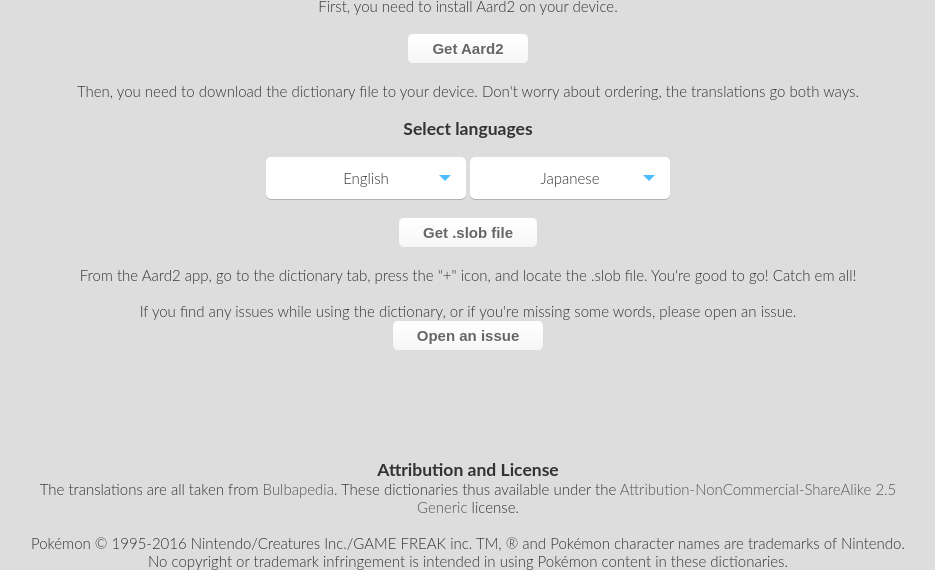
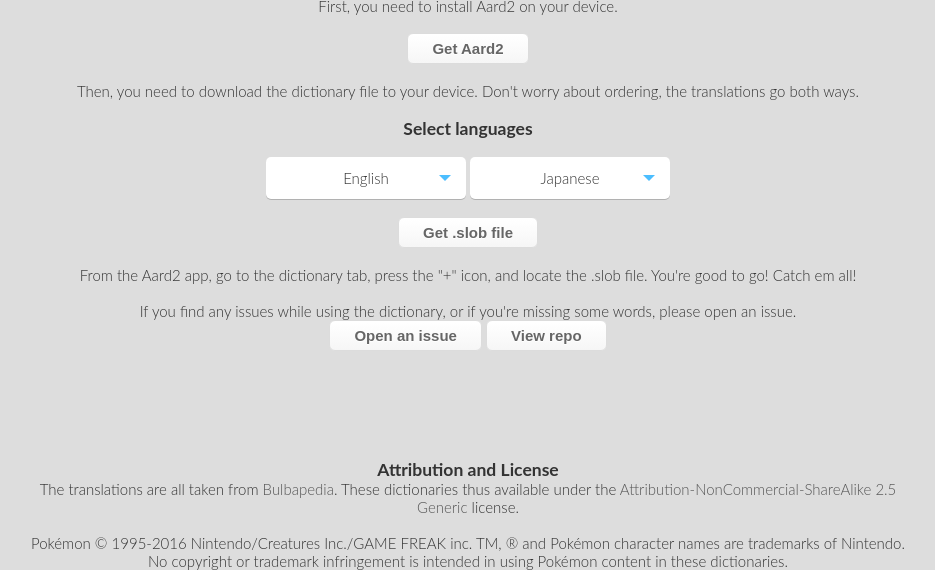
Before and after one commit to powion/pokedict, a plain HTML site: page index.html in a window 1280 px wide. Shown: the part 622-1192 px from the top of the page, without its empty margins (172-1107 px from the left). Drawn offline with nearby package versions, Linux system fonts and the light colour scheme.

Commit message:
Add link to repo

```diff
--- a/index.html
+++ b/index.html
@@ -108,6 +108,7 @@ From the Aard2 app, go to the dictionary tab, press the "+" icon, and locate the
 If you find any issues while using the dictionary, or if you're missing some words, please open an issue.
 <br>
 <a class="myButton" onclick="gitHubGeneral()">Open an issue</a>
+<a class="myButton" onclick="gitHubRepo()">View repo</a>
 
 
 <br>
@@ -138,6 +139,11 @@ No copyright or trademark infringement is intended in using Pokémon content in
 	function gitHubGeneral() {
 	  issue = "https://github.com/powion/pokedict/issues/new";
 	  window.open(issue);
+	}
+
+	function gitHubRepo() {
+	  repo = "https://github.com/powion/pokedict";
+	  window.open(repo);
 	}
 
 	function aard2() {
```
